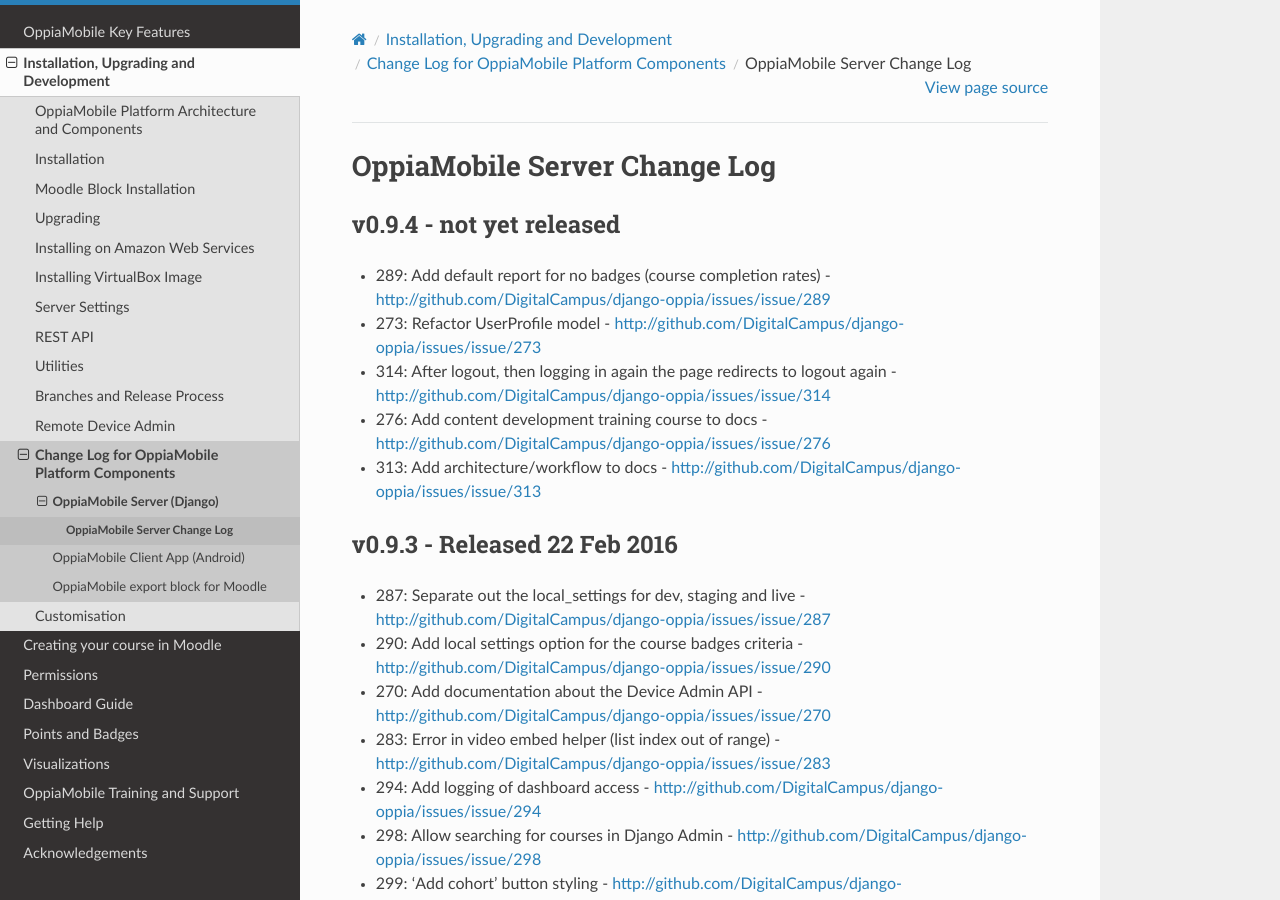
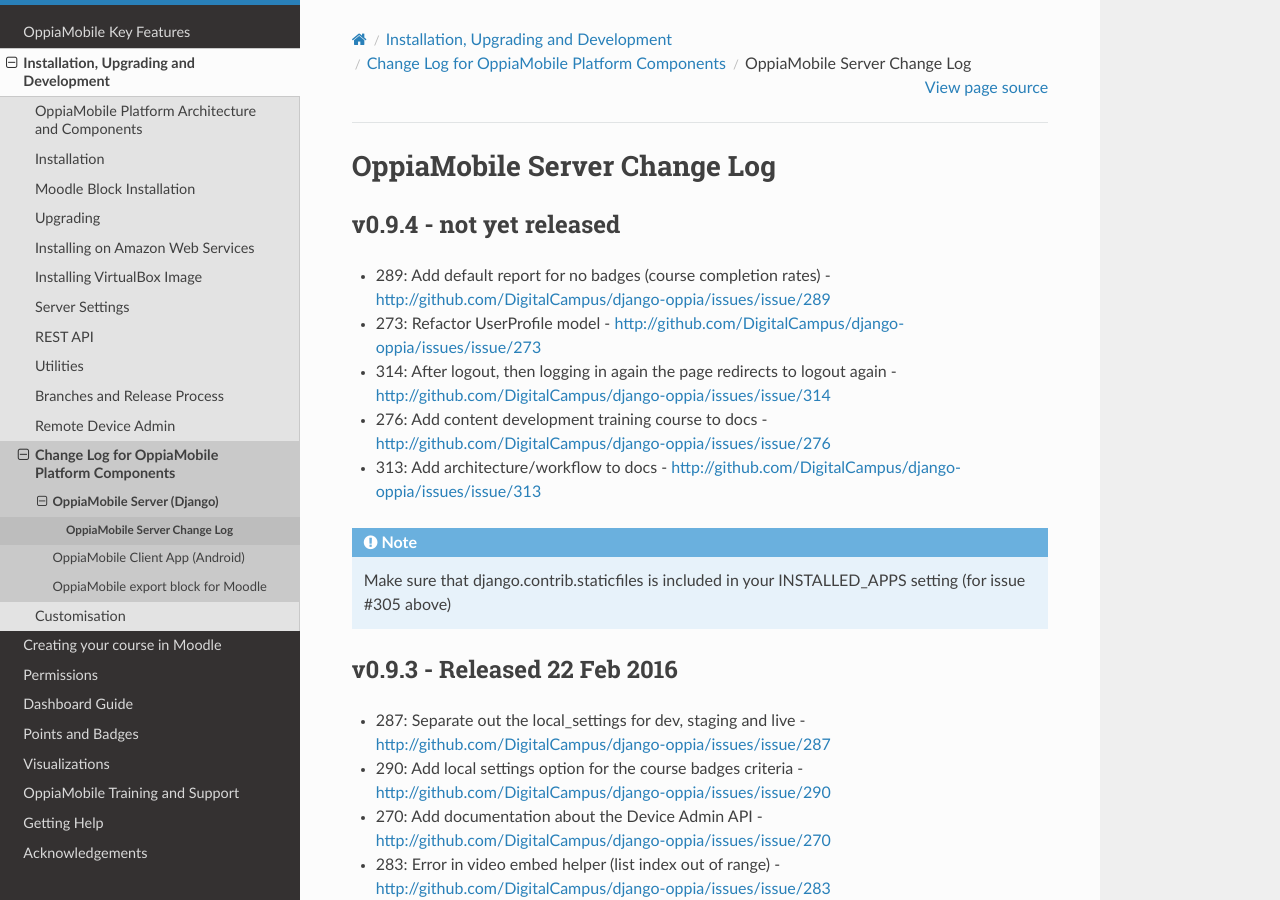
Before and after one commit to DigitalCampus/django-oppia, a Sphinx documentation site: the page built from docs/dev/changelog_server.rst, in a window 1280 px wide and 900 px high. Built offline with Sphinx 7.4.7 and the Read the Docs theme 2.0.0, drawn with Linux system fonts in a browser that asks for light colours; the version number is read from the project's files by our own code.

Commit message:
update docs

```diff
--- a/docs/dev/changelog_server.rst
+++ b/docs/dev/changelog_server.rst
@@ -13,6 +13,8 @@
 * 276: Add content development training course to docs - http://github.com/DigitalCampus/django-oppia/issues/issue/276
 * 313: Add architecture/workflow to docs - http://github.com/DigitalCampus/django-oppia/issues/issue/313
 
+.. note::
+ 	Make sure that django.contrib.staticfiles is included in your INSTALLED_APPS setting (for issue #305 above)
 
 .. _serverv0.9.3:
 
```
